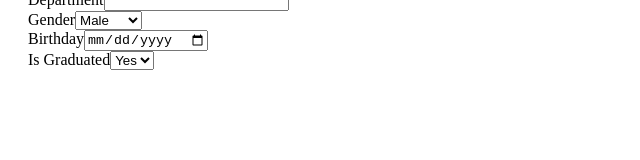
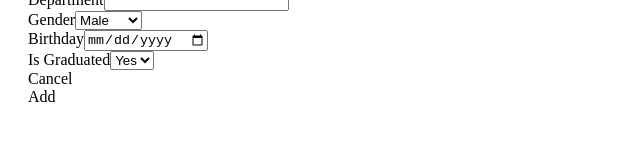
Before and after one commit to HimashaKodikara/WebApiMongoDBApp, a React (Create React App) app in the folder WebApiMongoDB/ClientApp/: page /new in a window 1280 px wide. Shown: the part 140-300 px from the top of the page, without its empty margins (0-640 px from the left). Built offline with nearby package versions, Linux system fonts and the light colour scheme.

Commit message:
chore: Add functionality to add new student in New component

```diff
--- a/WebApiMongoDB/ClientApp/src/components/New.js
+++ b/WebApiMongoDB/ClientApp/src/components/New.js
@@ -10,10 +10,28 @@ const entry = {
     age:0
 }
 export default function New(props) {
+    const addNewStudent = ()=>{
+        console.log("The new student is:",entry);
+        fetch("api/student",{
+            method:"POST",
+            body:JSON.stringify(entry)
+        }).then(r=>{
+            console.log("Response from Backend for adding new student :",r)
+        }).catch(e=>console.log("The error while adding new student",e))
+    }
     const newData = (e)=>{
         const name = e.target.name;
-        const v_ = e.target.value
+        let v_ = e.target.value
 
+        if(name_ ==='dateOfBirth'){
+            v_ = new Date(v_);
+        }
+        if(name_ === 'gender'){
+            v_ = Number(v_);
+        }
+        if(name_ === 'isGraduated'){
+            v_ = v_ === '1' ? true : false;
+        }
         entry[name] = v_
 
         console.log("The New Student Is:",entry)
@@ -57,6 +75,10 @@ export default function New(props) {
         </select>
 
     </div>
+    <div>
+        <div>Cancel</div>
+        <div onClick={addNewStudent}>Add</div>
+    </div>
 </section>
     );
 }
```
